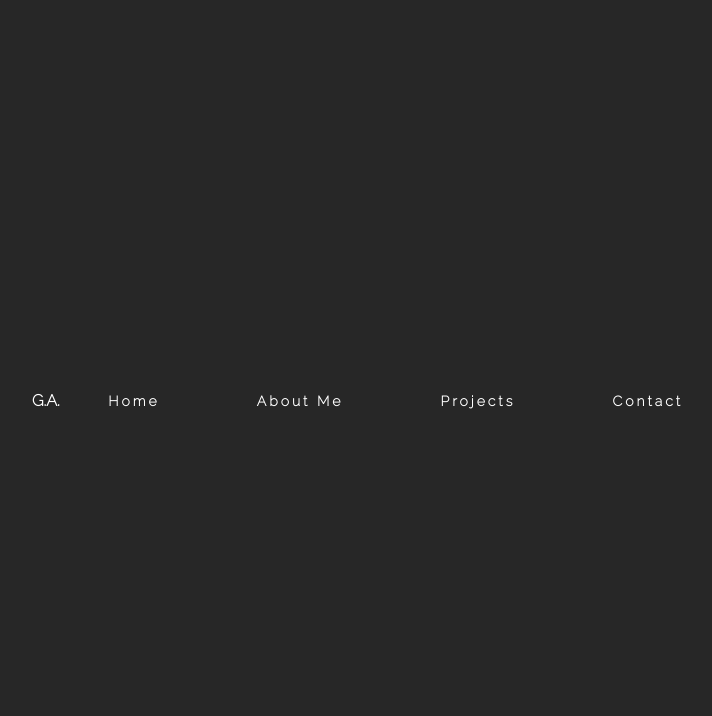
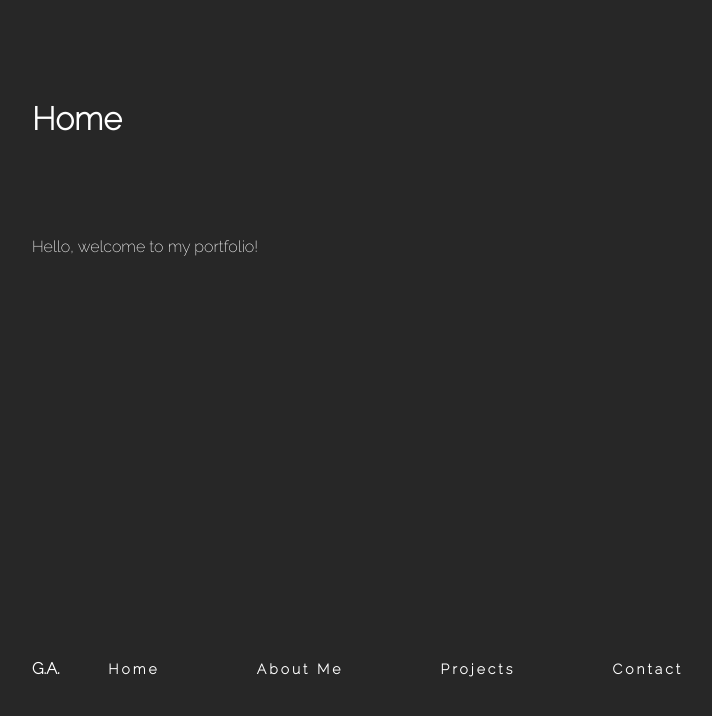
Before and after one commit to Gabrielssalves/profile-website, a React (Create React App) app: page / in a window 1280 px wide. Shown: the top 716 px of the page, without its empty margins (128-840 px from the left). Built offline with nearby package versions, Linux system fonts and the light colour scheme.

Commit message:
Atualizada home page para abrir ao carregar

```diff
--- a/src/App.jsx
+++ b/src/App.jsx
@@ -12,7 +12,7 @@ function App() {
     <div className="app">
       <Router>
         <Switch>
-          <Route path="/home" exact component={HomePage}></Route>
+          <Route path="/" exact component={HomePage}></Route>
           <Route path="/about" exact component={AboutPage}></Route>
           <Route path="/projects" exact component={ProjectPage}></Route>
           <Route path="/contact" exact component={ContactPage}></Route>
--- a/src/data/NavLinks.js
+++ b/src/data/NavLinks.js
@@ -1,7 +1,7 @@
  export const NavLinksData = [
      {
          title: 'Home',
-         path: '/home'
+         path: '/'
      },
      {
          title: 'About Me',
```
